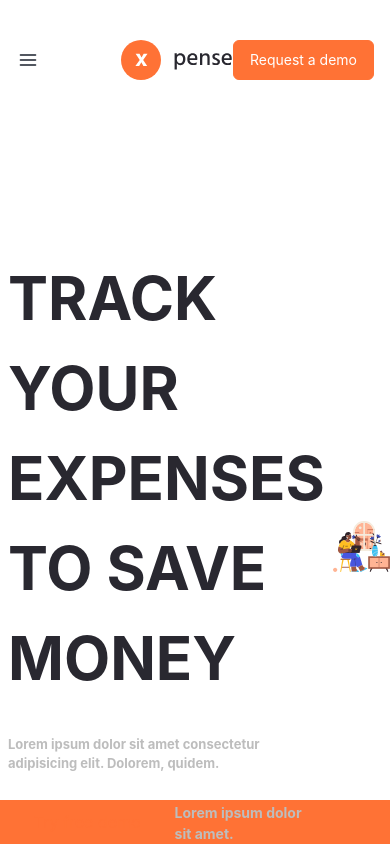
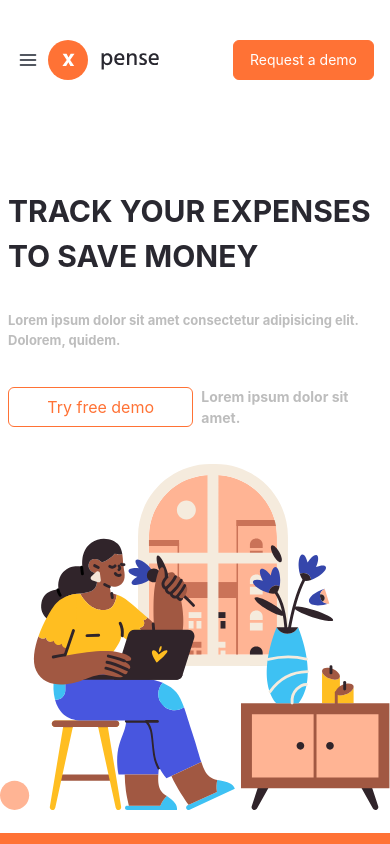
Before and after one commit to basharali00/xpense, a React (Create React App) app: page / in a window 390 px wide. Shown: the top 844 px of the page. Built offline with nearby package versions, Linux system fonts and the light colour scheme.

Commit message:
fix: responsive design

```diff
--- a/src/components/Header.tsx
+++ b/src/components/Header.tsx
@@ -117,7 +117,7 @@ export default function WithSubnavigation() {
         paddingY={10}
       >
         <Flex
-          flex={{ base: 1, md: "auto" }}
+          flex={{ sm: 1, md: "auto" }}
           ml={{ base: -2 }}
           display={{ base: "flex", md: "none" }}
         >
@@ -130,7 +130,7 @@ export default function WithSubnavigation() {
             aria-label={"Toggle Navigation"}
           />
         </Flex>
-        <Flex justify={{ base: "center", md: "start" }}>
+        <Flex justify={{ base: "center", md: "start" }} justifySelf={"center"}>
           <Logo />
         </Flex>
         <Flex
--- a/src/layouts/Layout.tsx
+++ b/src/layouts/Layout.tsx
@@ -16,7 +16,7 @@ function Layout({ children }: Props) {
     >
       <GridItem
         zIndex={1}
-        height={"30vh"}
+        height={"15vh"}
         colSpan={{ base: 6, xl: 4 }}
         colStart={{ base: 1, xl: 2 }}
       >
--- a/src/pages/Home.tsx
+++ b/src/pages/Home.tsx
@@ -6,7 +6,6 @@ import {
   GridItem,
   Image,
   Fade,
-  Slide,
   Text,
 } from "@chakra-ui/react";
 import VisibilitySensor from "react-visibility-sensor";
@@ -24,7 +23,7 @@ type HomeProps = {
 };
 export default function Home() {
   return (
-    <GridItem colSpan={6} mt="10" justifyContent={"center"}>
+    <GridItem colSpan={6} mt="10" justifyContent={"center"} pt="20">
       <VisibilitySensor
         offset={{ bottom: 100 }}
         partialVisibility={true}
@@ -38,7 +37,7 @@ export default function Home() {
               alignItems="center"
               height="60vh"
               justifyContent="center"
-              direction={{ lg: "row", sm: "column" }}
+              direction={{ lg: "row", base: "column" }}
             >
               <Box
                 w={{ lg: "40%", md: "80%" }}
@@ -46,9 +45,9 @@ export default function Home() {
                 transition={"ease"}
                 transitionDuration={"2"}
               >
-                <Flex direction={"column"}>
+                <Flex direction={"column"} my="2">
                   <Text
-                    fontSize="6xl"
+                    fontSize={{ base: "3xl", lg: "6xl" }}
                     color="brand.dark"
                     my="3"
                     textTransform="uppercase"
@@ -61,7 +60,7 @@ export default function Home() {
                     Dolorem, quidem.
                   </Text>
                 </Flex>
-                <Flex alignItems="center">
+                <Flex alignItems="center" my="2">
                   <Button size="md" width="200px" variant="light">
                     Try free demo
                   </Button>
@@ -72,7 +71,7 @@ export default function Home() {
                 </Flex>
               </Box>
               <Box>
-                <Image src={img_homepage_1} alt="Dan Abramov" />
+                <Image src={img_homepage_1} py="5"/>
               </Box>
             </Flex>
           </Fade>
@@ -80,7 +79,7 @@ export default function Home() {
       </VisibilitySensor>
 
       {/* Insights Section */}
-      <Center backgroundColor="brand.primary" pt="20">
+      <Center backgroundColor="brand.primary" py="10" mt="20">
         <Image src={img_homepage_insight} />
       </Center>
 
@@ -100,15 +99,18 @@ export default function Home() {
             <Flex
               alignItems="center"
               justifyContent="center"
-              direction={{ lg: "row", sm: "column" }}
-              height="90vh"
+              direction={{ lg: "row", base: "column" }}
               pb="3"
             >
               <Box w={{ lg: "40%", md: "80%" }} px="2">
                 <Text color="brand.light" textTransform="uppercase" mb="-5">
                   Alwalys online
                 </Text>
-                <Text fontSize="6xl" color="brand.dark" my="3">
+                <Text
+                  fontSize={{ base: "3xl", lg: "6xl" }}
+                  color="brand.dark"
+                  my="3"
+                >
                   Real-time support with cloud
                 </Text>
 
@@ -126,7 +128,7 @@ export default function Home() {
               </Box>
 
               <Box>
-                <Image src={img_homepage_2} alt="Dan Abramov" />
+                <Image src={img_homepage_2} py="5"/>
               </Box>
             </Flex>
           </Fade>
@@ -145,18 +147,22 @@ export default function Home() {
             <Flex
               alignItems="center"
               justifyContent="center"
-              height="90vh"
-              direction={{ lg: "row", sm: "column-reverse" }}
+              direction={{ lg: "row", base: "column-reverse" }}
               py="10"
             >
               <Box px="2">
-                <Image src={img_homepage_3} />
+                <Image src={img_homepage_3} py="5"/>
               </Box>
               <Box px="2" w={{ lg: "40%", md: "80%" }}>
                 <Text color="brand.light" textTransform="uppercase" mb="-5">
                   free some cost
                 </Text>
-                <Text fontSize="6xl" color="brand.dark" pb="3">
+                <Text
+                  fontSize={{ base: "3xl", lg: "6xl" }}
+                  color="brand.dark"
+                  pb="3"
+                  my="3"
+                >
                   Save cost for you and family
                 </Text>
 
@@ -190,13 +196,18 @@ export default function Home() {
               alignItems="center"
               justifyContent="center"
               height="90vh"
-              direction={{ lg: "row", sm: "column" }}
+              direction={{ lg: "row", base: "column" }}
             >
               <Box w={{ lg: "40%", md: "80%" }} px="2">
                 <Text color="brand.light" textTransform="uppercase" mb="-5">
                   Use anytime
                 </Text>
-                <Text fontSize="6xl" color="brand.dark" pb="3">
+                <Text
+                  fontSize={{ base: "3xl", lg: "6xl" }}
+                  color="brand.dark"
+                  pb="3"
+                  my="3"
+                >
                   Use anytime when you need
                 </Text>
 
@@ -214,7 +225,7 @@ export default function Home() {
               </Box>
 
               <Box>
-                <Image src={img_homepage_4} alt="Dan Abramov" />
+                <Image src={img_homepage_4} py="5"/>
               </Box>
             </Flex>
           </Fade>
```
